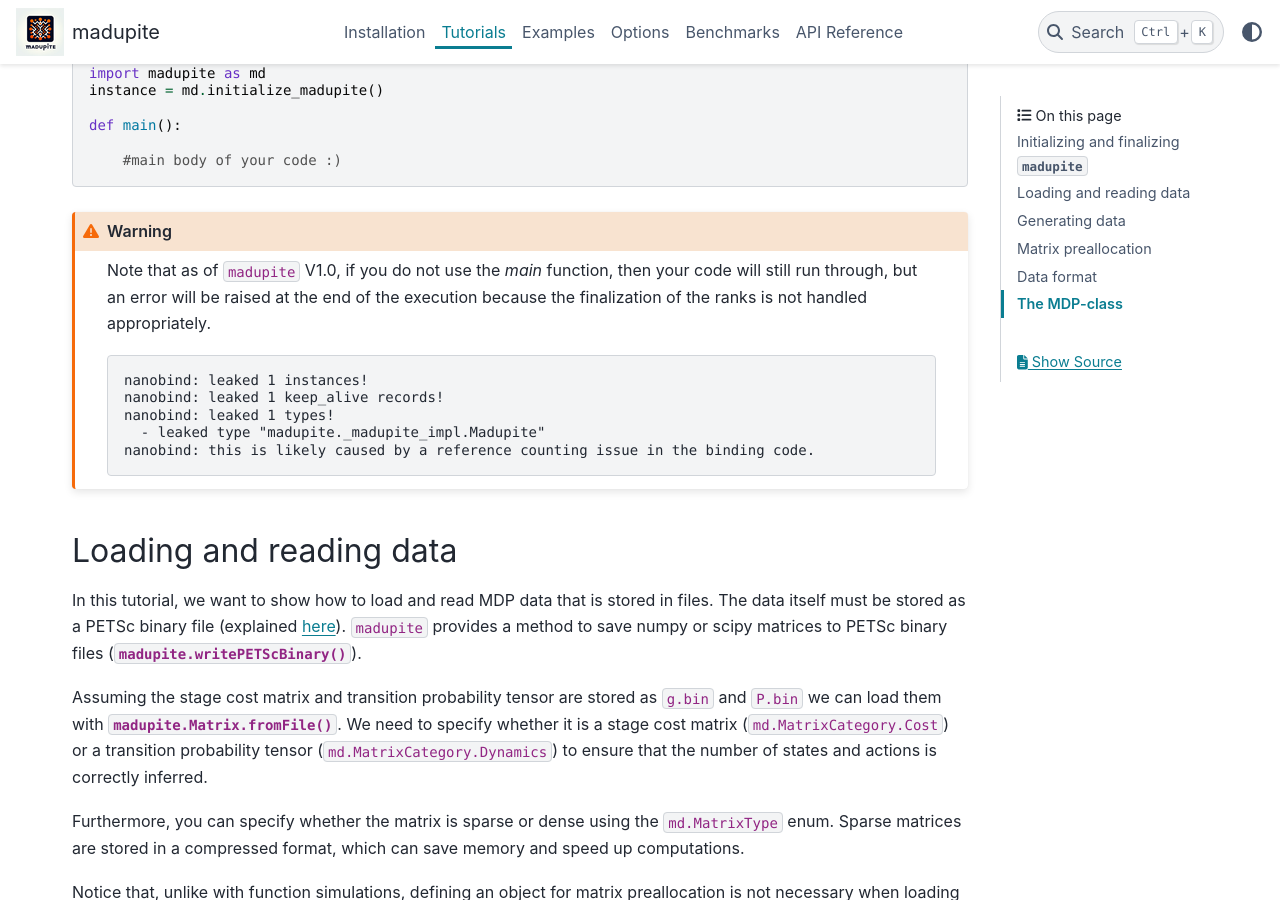
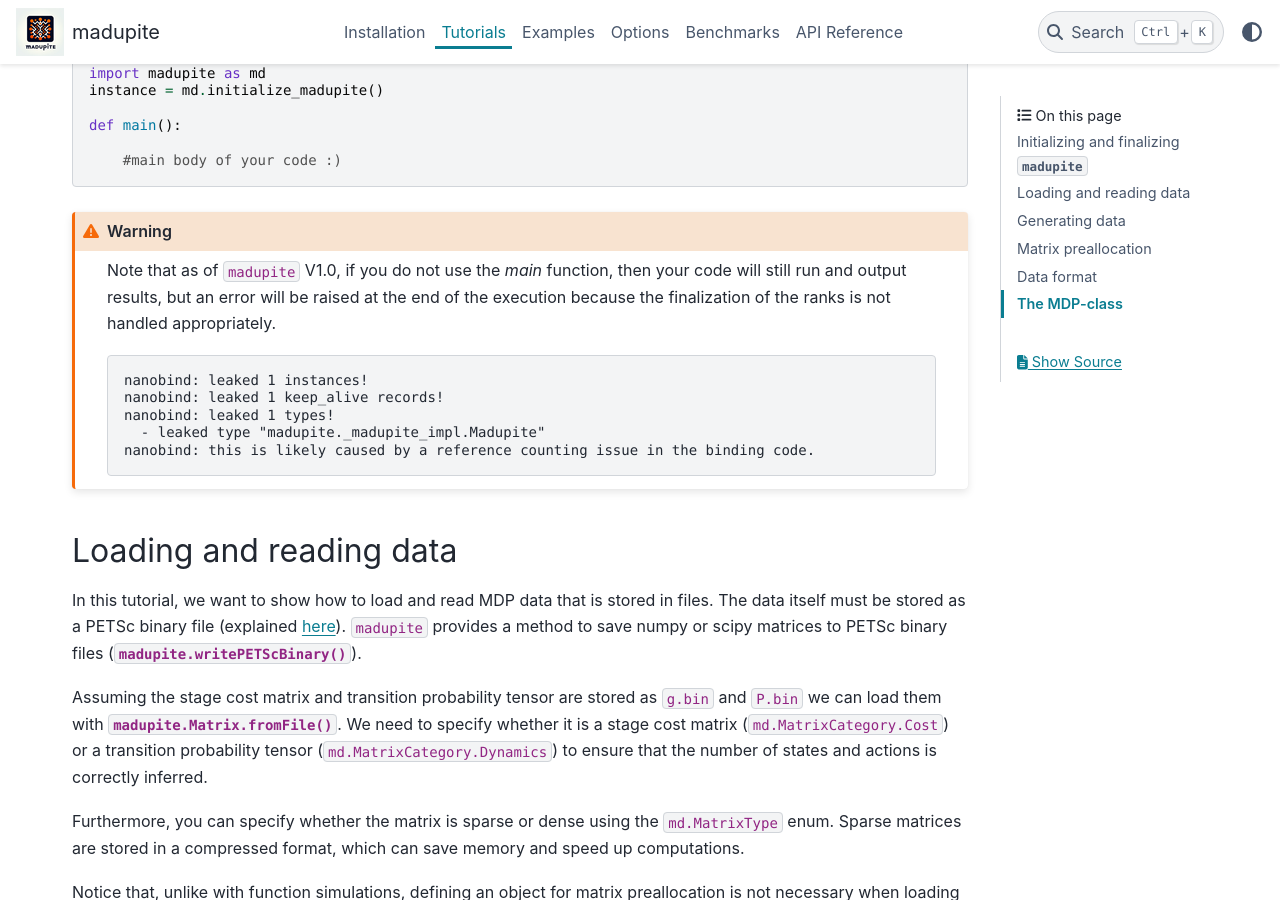
Before and after one commit to madupite/madupite, a Sphinx documentation site: the page built from docs/tutorial.rst, in a window 1280 px wide and 900 px high, scrolled down 436 px. Built offline with Sphinx 7.4.7 and the PyData theme 0.15.4, drawn with Linux system fonts in a browser that asks for light colours.

Commit message:
typos documentation

```diff
--- a/docs/examples.rst
+++ b/docs/examples.rst
@@ -14,7 +14,7 @@ MDPs are a very useful tool to describe stochastic dynamical systems. In mathema
 Given an MDP, ``madupite`` will compute which actions should be played on the system such that the cumulative discounted cost (reward) over the infinite-horizon is minimized (maximized). You can find more details on the mathematical formulation of the problem setting in [Gargiani2024].
 
 Toy-Example
-----------
+------------
 
 We start with a simple example.
 
--- a/docs/options.rst
+++ b/docs/options.rst
@@ -156,6 +157,7 @@ Hard-coded options:
 
 .. code-block:: c++
 
+   // C++
    MDP mdp;
    mdp.setOption("-discount_factor", "0.999");
    mdp.setOption("-mode", "MINCOST");
--- a/docs/tutorial.rst
+++ b/docs/tutorial.rst
@@ -19,7 +19,7 @@ In addition, to properly finalize all MPI jobs, we suggest that the code is cont
         #main body of your code :)
 
 .. warning::
-    Note that as of ``madupite`` V1.0, if you do not use the `main` function, then your code will still run through, but an error will be raised at the end of the execution because the finalization of the ranks is not handled appropriately.
+    Note that as of ``madupite`` V1.0, if you do not use the `main` function, then your code will still run and output results, but an error will be raised at the end of the execution because the finalization of the ranks is not handled appropriately.
 
     ::
 
```
Also changed, not shown: other parts of docs/options.rst (+1 -0 lines).
